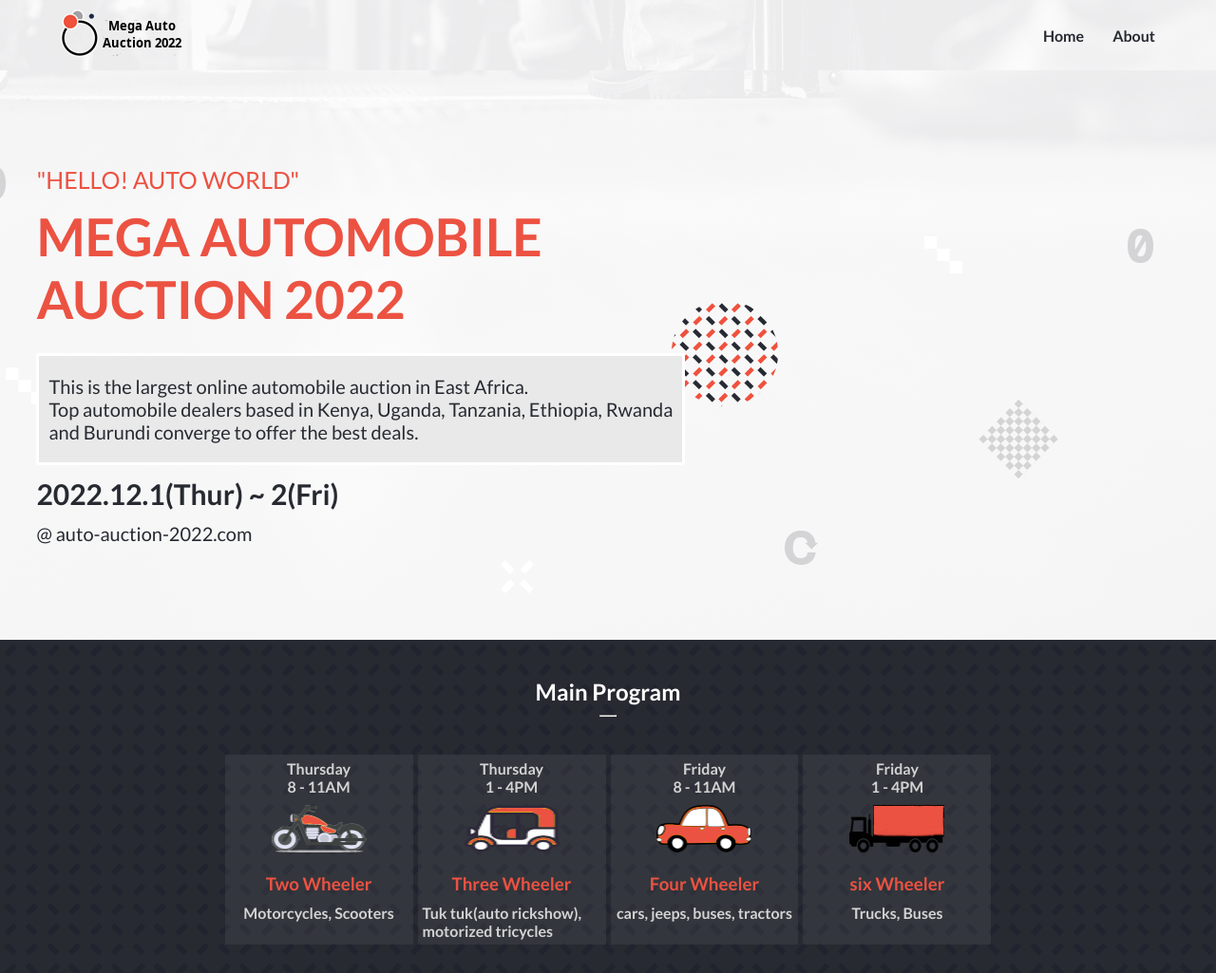
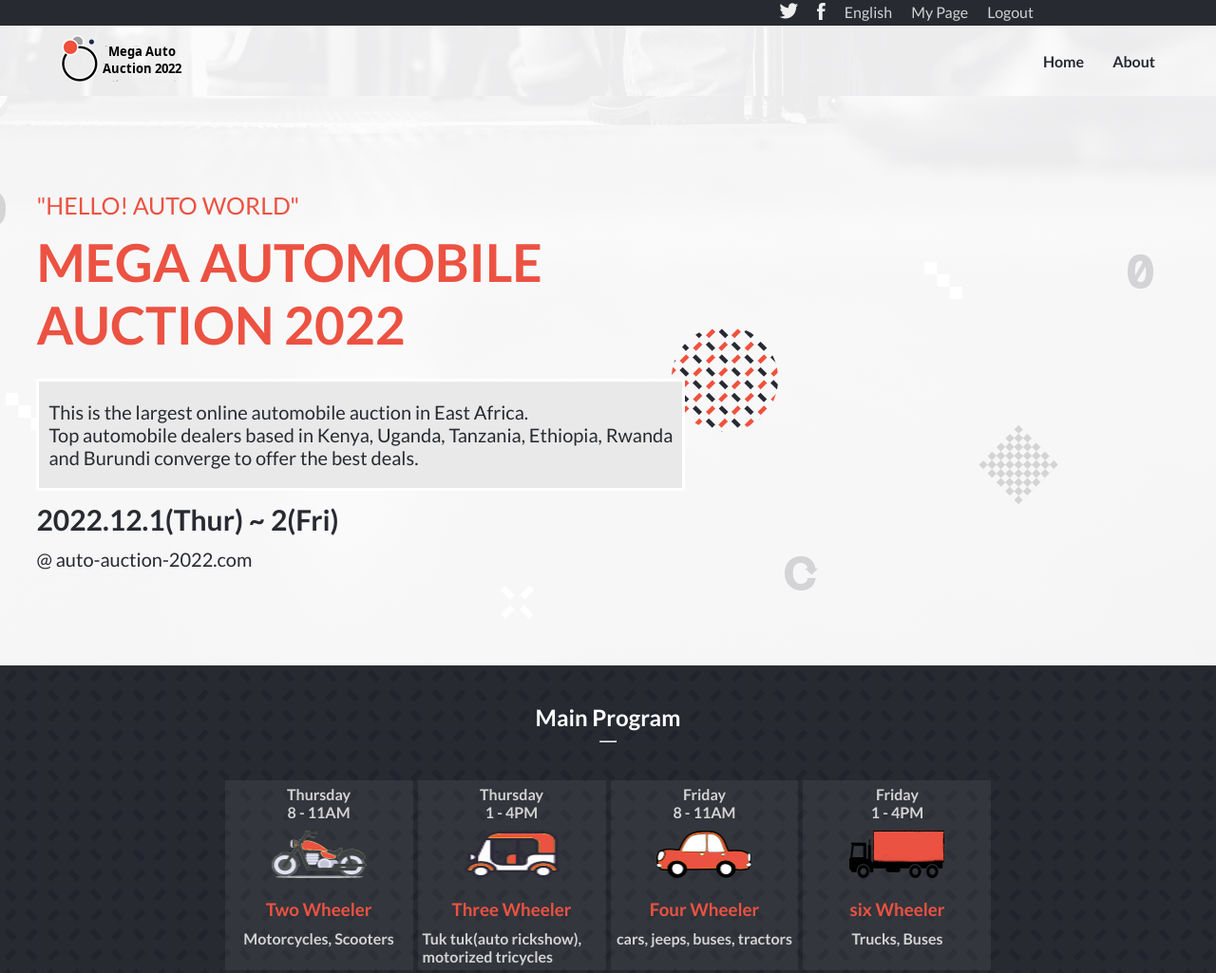
Before and after one commit to yuvenalmash/vehicle-auction, a website: page index.html in a window 1280 px wide. Shown: the top 1025 px of the page at 95% size. Drawn offline with Linux system fonts and the light colour scheme.

Commit message:
add black bar above nav

```diff
--- a/css/style.css
+++ b/css/style.css
@@ -13,6 +13,22 @@
 
 a:hover {
   background-color: #ec5242;
+}
+
+.above_nav {
+  display: flex;
+  justify-content: flex-end;
+  padding-right: 15%;
+  padding: 3px 15% 3px 0px;
+  color: #fff;
+  background-color: #272a31;
+  list-style: none;
+  gap: 20px;
+}
+
+.above_nav a {
+  text-decoration: none;
+  color: #d3d3d3;
 }
 
 /* navbar */
--- a/index.html
+++ b/index.html
@@ -12,7 +12,13 @@
 <body>
   <div class="main-contaner">
     <header>
-
+      <ul class="above_nav">
+        <li><a href="#"><img src="images/above-nav/twitter.png" alt="twitter"></a></li>
+        <li><a href="#"><img src="images/above-nav/facebook.png" alt="facebook"></a></li>
+        <li><a href="#">English</a></li>
+        <li><a href="#">My Page</a></li>
+        <li><a href="#">Logout</a></li>
+      </ul>
       <nav class="nav">
         <a class="menu_icon" id="menu_icon" onclick="showMenu()" href="#"><img src="images/nav/humbuger_icon.png"
             alt="menu"></a>
```
Also changed, not shown: images/above-nav/facebook.png (added), images/above-nav/twitter.png (added).
